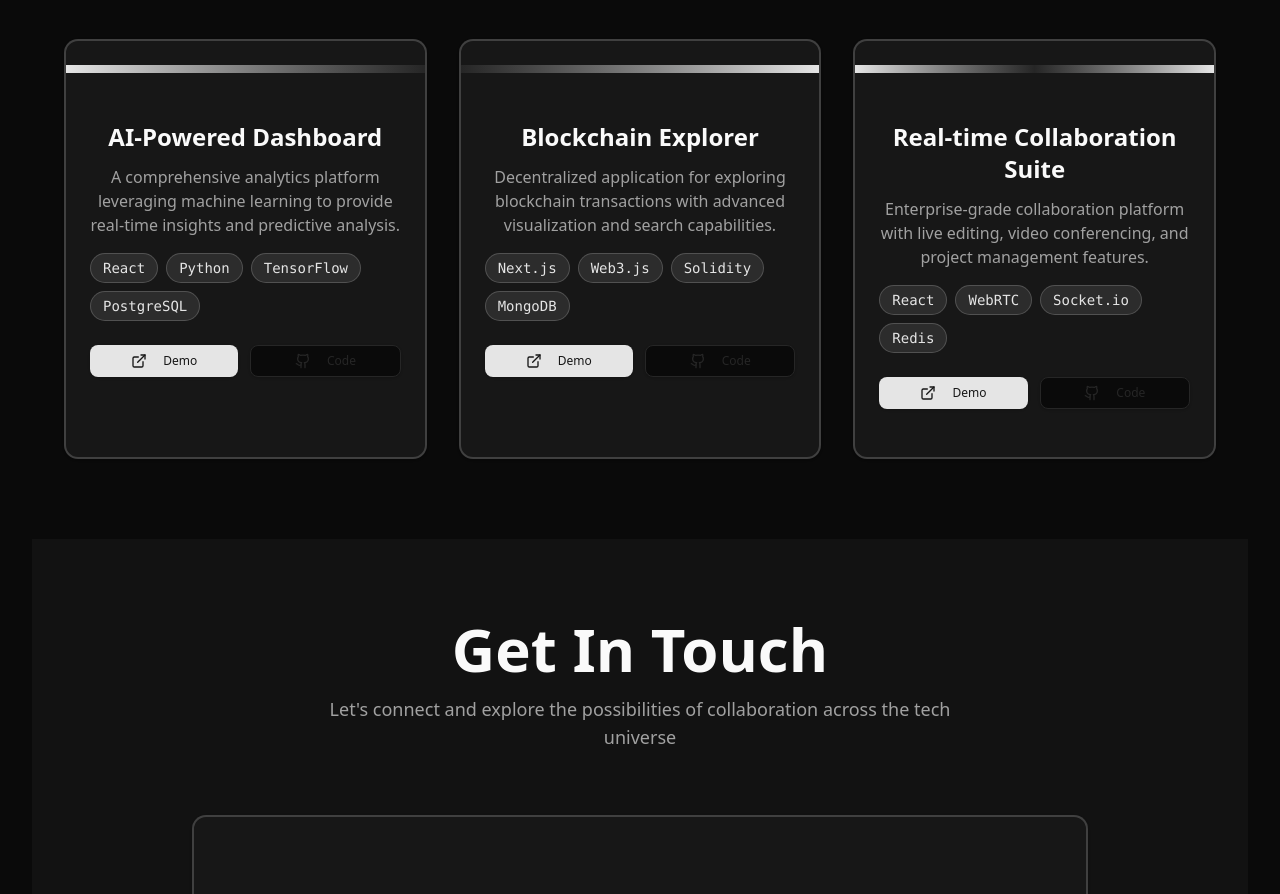
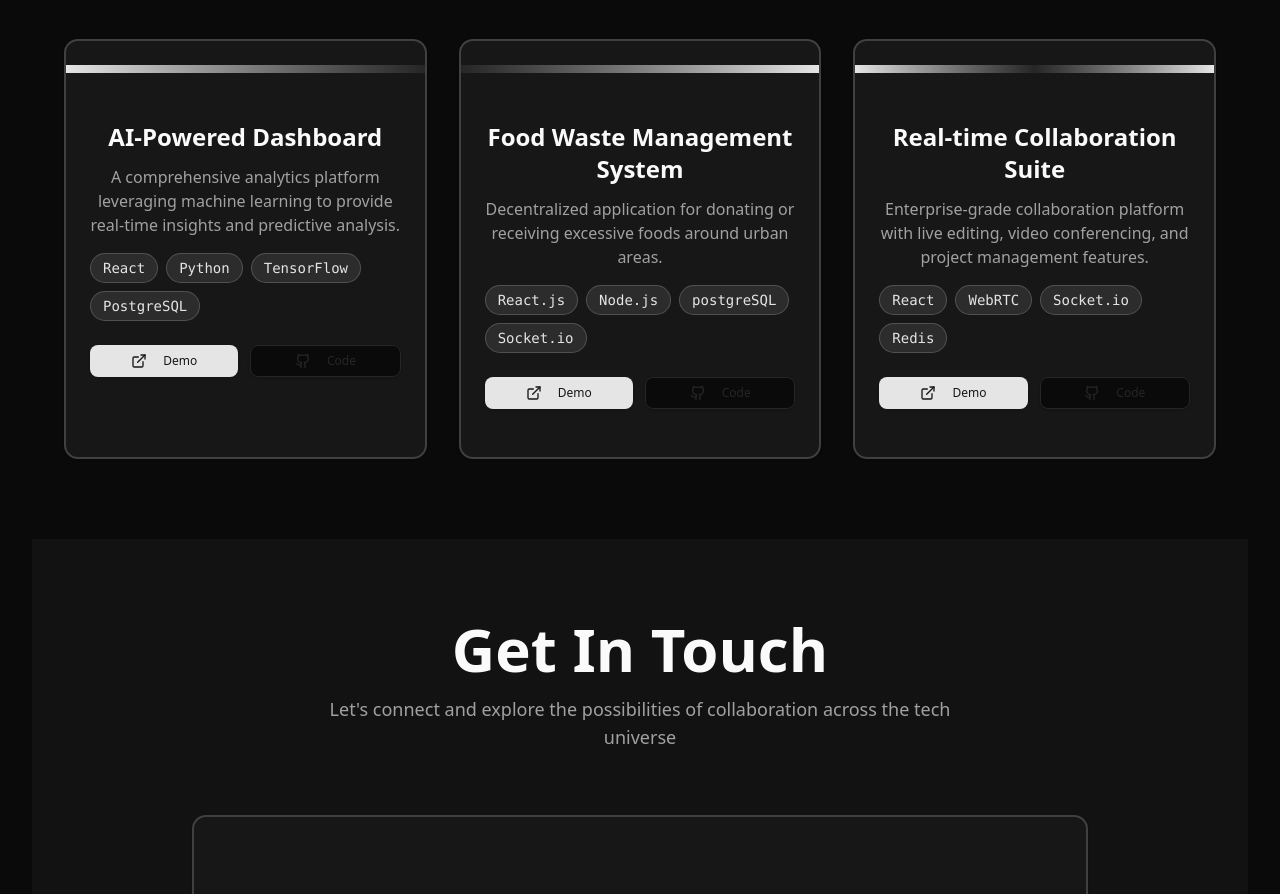
Before and after one commit to ChamithDilshanTharuka/my-portfolio, a React (Vite) app in the folder my-portfolio/: page / in a window 1280 px wide. Shown: the part 2620-3514 px from the top of the page. Built offline with nearby package versions, Linux system fonts and the light colour scheme.

Commit message:
projects updated

```diff
--- a/my-portfolio/src/components/Projects.tsx
+++ b/my-portfolio/src/components/Projects.tsx
@@ -11,9 +11,9 @@ const Projects = () => {
       gradient: "from-primary to-secondary",
     },
     {
-      title: "Blockchain Explorer",
-      description: "Decentralized application for exploring blockchain transactions with advanced visualization and search capabilities.",
-      tech: ["Next.js", "Web3.js", "Solidity", "MongoDB"],
+      title: "Food Waste Management System",
+      description: "Decentralized application for donating or receiving excessive foods around urban areas.",
+      tech: ["React.js", "Node.js", "postgreSQL", "Socket.io"],
       gradient: "from-secondary to-primary",
     },
     {
```
